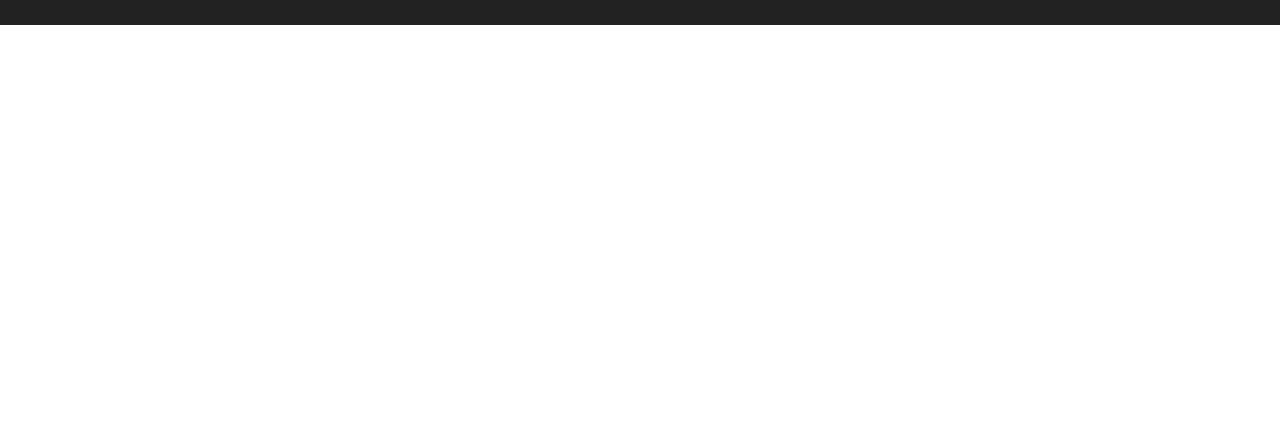
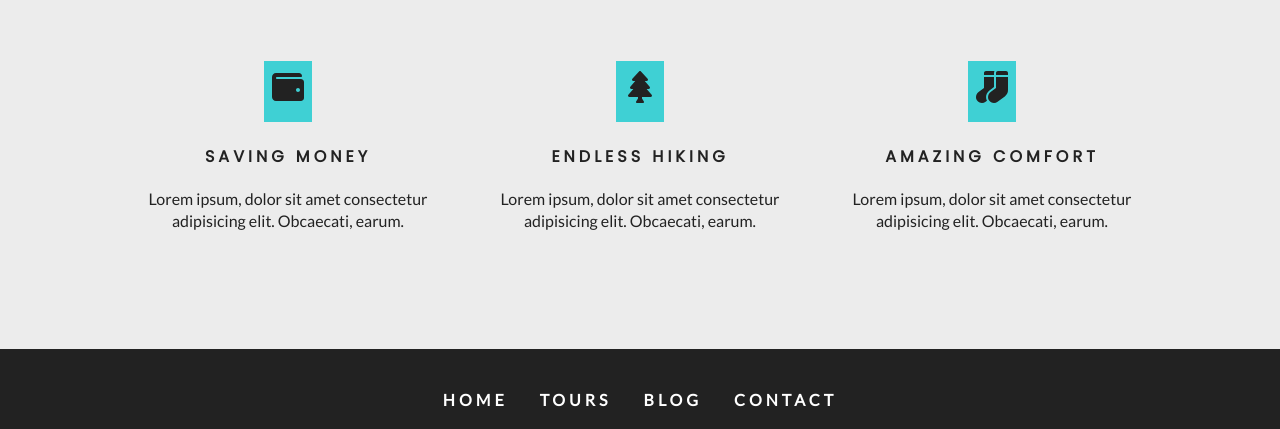
Before and after one commit to snaik2064/explorer-blogs, a Gatsby site: page / in a window 1280 px wide. Shown: the part 2183-2612 px from the top of the page. Before the commit the page ends 2208 px from the top, so only its background shows below. Built offline with nearby package versions, Linux system fonts and the light colour scheme; Gatsby itself is replaced by a stand-in of ours.

Commit message:
Our services section complete.

```diff
--- a/src/components/Home/About.js
+++ b/src/components/Home/About.js
@@ -16,7 +16,6 @@
         </article>
         <article className={styels.aboutInfo}>
           <h4>explore the difference</h4>
-        </article>
           <p>
             Lorem ipsum dolor, sit amet consectetur adipisicing elit. Est quo
             laudantium doloremque?
@@ -28,6 +27,7 @@
           <button type="button" className="btn-primary">
             read more
           </button>
+        </article>
       </div>
     </section>
   );
--- /dev/null
+++ b/src/components/Home/Services.js
@@ -0,0 +1,26 @@
+import React from 'react';
+
+import Title from '../Title';
+import styels from '../../css/services.module.css';
+import services from '../../constants/services';
+
+const Services = () => {
+  return (
+    <section className={styels.services}>
+      <Title title="our" subtitle="services" />
+      <div className={styels.center}>
+        {services.map((item, index) => {
+          return (
+            <article key={index} className={styels.service}>
+              <span>{item.icon}</span>
+              <h4>{item.title}</h4>
+              <p>{item.text}</p>
+            </article>
+          );
+        })}
+      </div>
+    </section>
+  );
+};
+
+export default Services;
--- /dev/null
+++ b/src/constants/services.js
@@ -0,0 +1,23 @@
+import React from "react"
+import { FaWallet, FaTree, FaSocks } from "react-icons/fa"
+
+export default [
+  {
+    icon: <FaWallet />,
+    title: "saving money",
+    text:
+      "Lorem ipsum, dolor sit amet consectetur adipisicing elit. Obcaecati, earum. ",
+  },
+  {
+    icon: <FaTree />,
+    title: "endless hiking",
+    text:
+      "Lorem ipsum, dolor sit amet consectetur adipisicing elit. Obcaecati, earum. ",
+  },
+  {
+    icon: <FaSocks />,
+    title: "amazing comfort",
+    text:
+      "Lorem ipsum, dolor sit amet consectetur adipisicing elit. Obcaecati, earum. ",
+  },
+]
--- a/src/pages/index.js
+++ b/src/pages/index.js
@@ -5,6 +5,7 @@
 import SimpleHero from '../components/SimpleHero';
 import Banner from '../components/Banner';
 import About from '../components/Home/About';
+import Services from '../components/Home/Services';
 
 export default () => (
   <Layout>
@@ -19,5 +20,6 @@
       </Banner>
     </SimpleHero>
     <About />
+    <Services />
   </Layout>
 );
```
Lines whose indentation alone changed are shown as unchanged.
